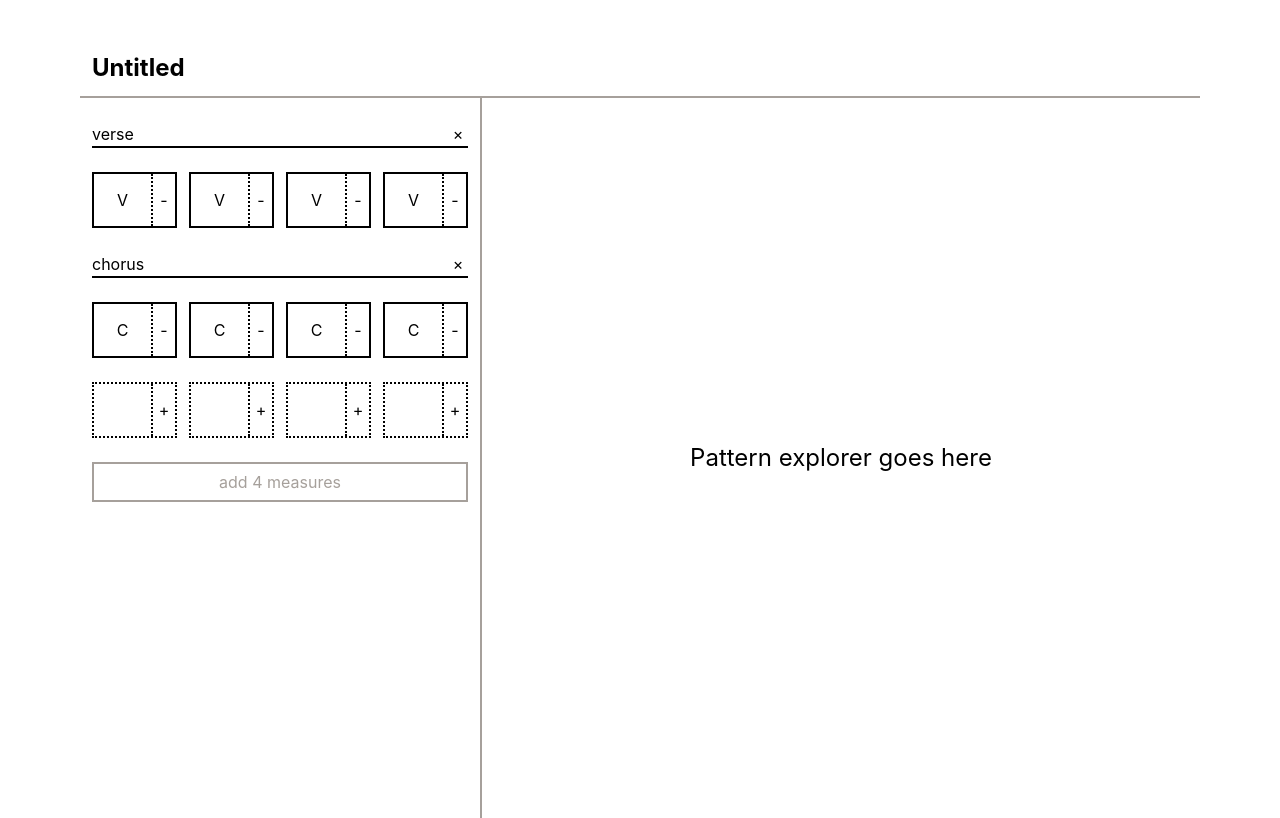
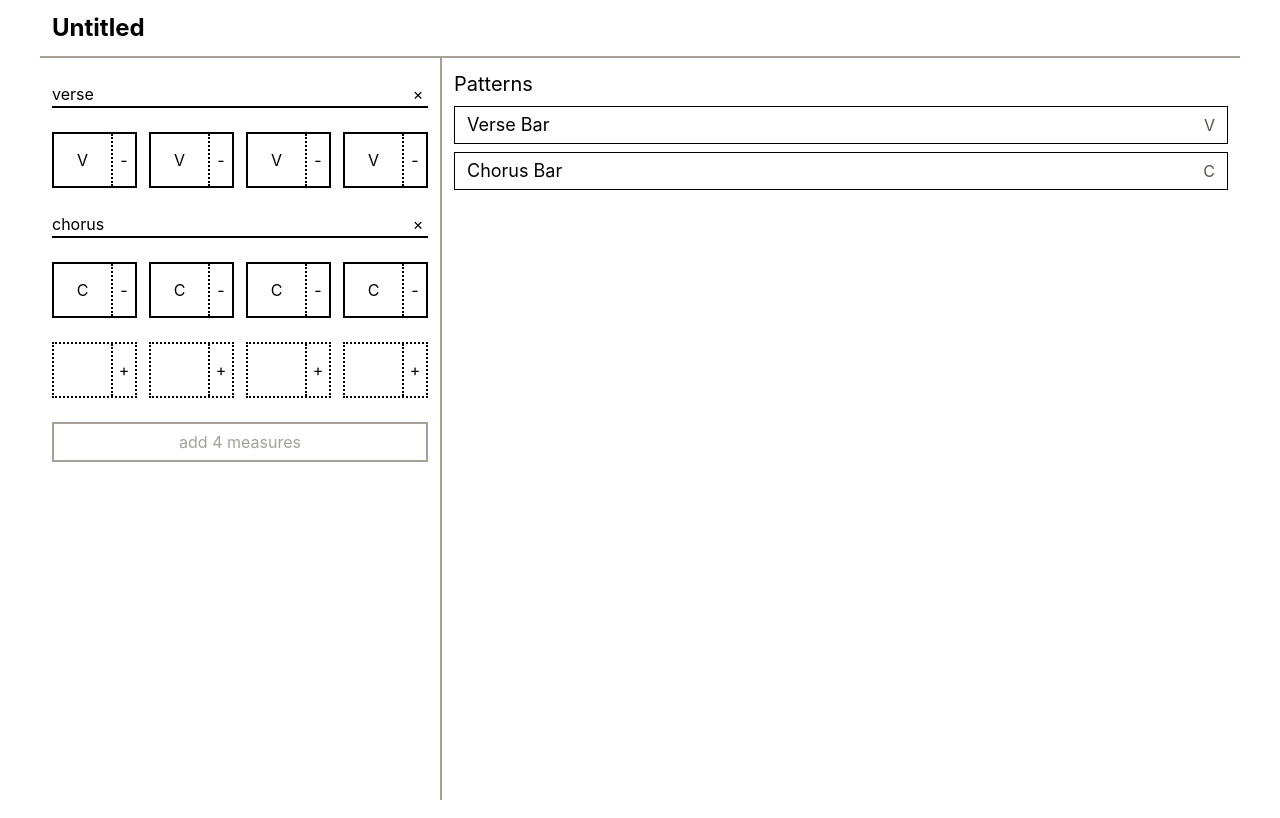
Before and after one commit to arminsf/songnotes, a React (Vite) app: page / in a window 1280 px wide. Built offline with nearby package versions, Linux system fonts and the light colour scheme.

Commit message:
pattern list

```diff
--- a/src/App.tsx
+++ b/src/App.tsx
@@ -9,9 +9,10 @@ import { Timeline } from "./components/Timeline";
 
 function App() {
   return (
-    <div className="w-screen h-screen px-20 py-10">
+    <div className="w-screen h-screen px-10">
+      <div className="flex flex-col size-full">
         <Ribbon />
-      <Group className="">
+        <Group className="h-full">
           <Panel className="p-3" defaultSize={400} minSize={400}>
             <Timeline />
           </Panel>
@@ -21,6 +22,7 @@ function App() {
           </Panel>
         </Group>
       </div>
+    </div>
   )
 }
 
--- /dev/null
+++ b/src/components/PatternCard.tsx
@@ -0,0 +1,21 @@
+import { useEditorStore } from "../store/editor-store";
+import { useProjectStore } from "../store/project-store";
+
+export function PatternCard({ id }: { id: number }) {
+    const pattern = useProjectStore((state) => state.project.patterns.find((p) => p.id === id));
+    const selectPattern = useEditorStore((state) => state.selectPattern);
+
+    return (pattern ?
+        <div
+            className="border p-1 px-3 hover:bg-stone-100"
+            onClick={() => selectPattern(id)}
+        >
+            <div className="flex flex-row gap-3">
+            <div className="text-lg flex-1">{pattern.name}</div>
+            <div className="text-stone-600 translate-y-0.5">{pattern.label}</div>
+            </div>
+            <p className="line-clamp-2">{pattern.notes}</p>
+        </div>
+        : <span>incorrect pattern id</span>
+    );
+}
--- a/src/components/PatternEditor.tsx
+++ b/src/components/PatternEditor.tsx
@@ -1,15 +1,20 @@
 import { useEditorStore } from "../store/editor-store";
 import { useProjectStore } from "../store/project-store"
+import { PatternList } from "./PatternList";
 
 export function PatternEditor() {
     const selectedPatternIndex = useEditorStore((state) => state.selectedPatternIndex);
+    const selectPattern = useEditorStore((state) => state.selectPattern)
 
     const pattern = useProjectStore((state) => state.project.patterns.find((p) => p.id === selectedPatternIndex));
     const editPattern = useProjectStore((state) => state.editPattern);
 
     return pattern ? (
-        <div className="flex flex-col gap-1 w-full h-full p-3">
-            {}
+        <div className="relative flex flex-col gap-1 w-full h-full p-3">
+            <div
+                className="select-none absolute size-6 hover:bg-stone-200 top-4 right-4 text-center place-content-center"
+                onClick={() => selectPattern(null)}
+            >×</div>
             <input
                 className="w-60 text-xl p-1"
                 type="text"
@@ -29,8 +34,8 @@ export function PatternEditor() {
             />
         </div>
     ) : (
-        <div className="w-full h-full place-content-center text-center text-2xl">
-            Pattern explorer goes here
+        <div className="w-full h-full place-content-center text-center">
+            <PatternList />
         </div>
     )
 }
--- /dev/null
+++ b/src/components/PatternList.tsx
@@ -0,0 +1,13 @@
+import { useProjectStore } from "../store/project-store";
+import { PatternCard } from "./PatternCard";
+
+export function PatternList() {
+    const patterns = useProjectStore((state) => state.project.patterns);
+
+    return (
+        <div className="flex flex-col gap-2 p-3 size-full text-left">
+            <h1 className="text-xl">Patterns</h1>
+            {patterns.map((pattern) => (<PatternCard id={pattern.id} />))}
+        </div>
+    );
+}
```
Lines whose indentation alone changed are shown as unchanged.
